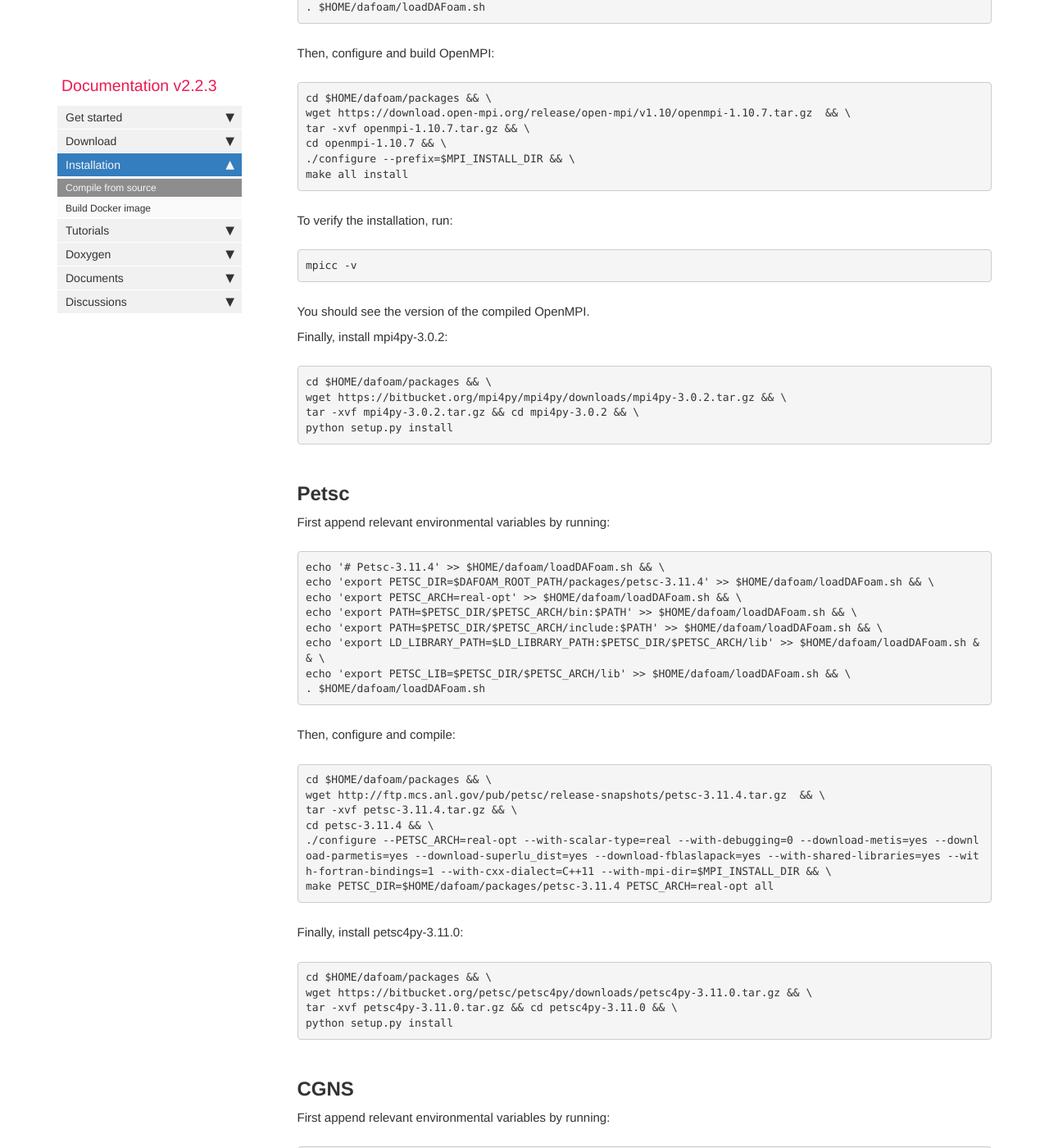
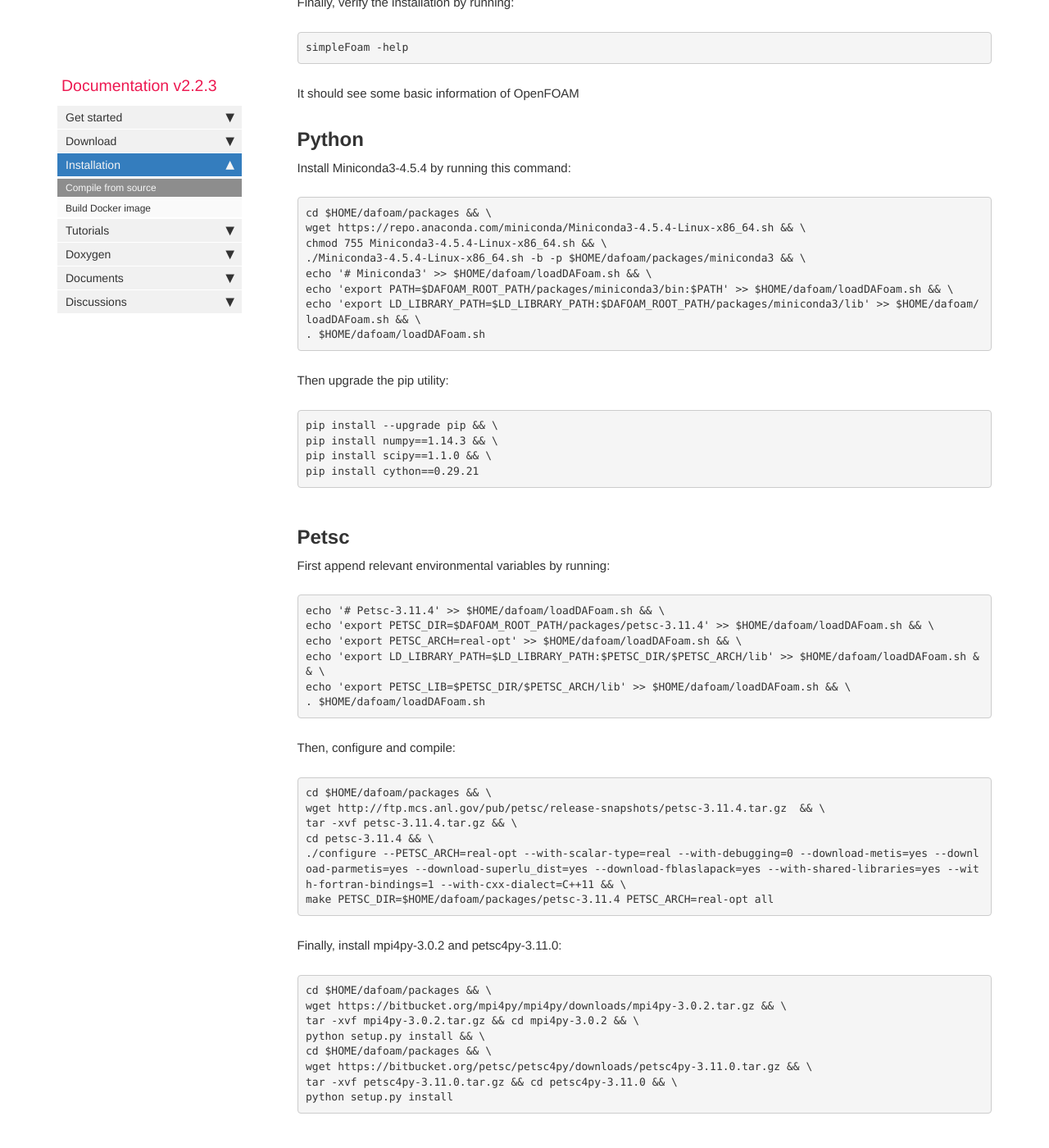
Before and after one commit to DAFoam/DAFoam.github.io, a Jekyll site: the page built from pages/mydoc/mydoc_installation_source.md, in a window 1280 px wide and 1400 px high, scrolled down 2212 px. Shown: the whole window at 82% size. Built offline with Jekyll 4.4.1, drawn with Linux system fonts in a browser that asks for light colours; comment, search, counter and statistics services are not loaded; some of the changed text lies outside the part shown.

Commit message:
content update

```diff
--- a/pages/mydoc/mydoc_installation_source.md
+++ b/pages/mydoc/mydoc_installation_source.md
@@ -14,7 +14,7 @@ The DAFoam package can be compiled with various dependency versions. Here we ela
 
 Ubuntu | Compiler | OpenMPI | mpi4py | PETSc  | petsc4py | CGNS  | Python | Numpy  | Scipy | Cython
 | :------------------------------------------------------------------------------------------------ |
-18.04  | gcc/7.5  | 1.10.7  | 3.0.2  | 3.11.4 | 3.11.0   | 3.3.0 | 3.6.5  | 1.14.3 | 1.1.0 | 0.29.21
+18.04  | gcc/7.5  | 1.10.4  | 3.0.2  | 3.11.4 | 3.11.0   | 3.3.0 | 3.6.5  | 1.14.3 | 1.1.0 | 0.29.21
 
 To compile, you can just copy the code blocks in the following steps and run them on the terminal. If a code block contains multiple lines, copy all the lines and run them on the terminal. Make sure each step run successfully before going to the next one. The entire compilation may take a few hours, the most time-consuming part is to compile OpenFOAM.
 
@@ -40,6 +40,42 @@ echo 'export DAFOAM_ROOT_PATH=$HOME/dafoam' >> $HOME/dafoam/loadDAFoam.sh && \
 chmod 755 $HOME/dafoam/loadDAFoam.sh && \
 . $HOME/dafoam/loadDAFoam.sh
 </pre>
+
+## **OpenFOAM**
+
+We need to first compile OpenFOAM-v1812 because it contains OpenMPI-1.10.4 which will be used for other packages.
+
+<pre>
+cd $HOME/dafoam/OpenFOAM && \
+wget https://sourceforge.net/projects/openfoamplus/files/v1812/OpenFOAM-v1812.tgz/download -O OpenFOAM-v1812.tgz && \
+wget https://sourceforge.net/projects/openfoamplus/files/v1812/ThirdParty-v1812.tgz/download -O ThirdParty-v1812.tgz && \
+tar -xvf OpenFOAM-v1812.tgz && \
+tar -xvf ThirdParty-v1812.tgz && \
+sed -i 's/$HOME/$DAFOAM_ROOT_PATH/g' OpenFOAM-v1812/etc/bashrc && \
+sed -i 's/WM_MPLIB=SYSTEMOPENMPI/WM_MPLIB=OPENMPI/g' OpenFOAM-v1812/etc/bashrc && \
+sed -i 's/--enable-mpi-fortran=none/--enable-mpi-fortran=yes/g' ThirdParty-v1812/makeOPENMPI && \
+cd $HOME/dafoam/OpenFOAM/OpenFOAM-v1812 && \
+wget https://github.com/DAFoam/files/releases/download/v1.0.0/UPstream.C && \
+mv UPstream.C src/Pstream/mpi/UPstream.C && \
+echo '# OpenFOAM-v1812' >> $HOME/dafoam/loadDAFoam.sh && \
+echo 'source $DAFOAM_ROOT_PATH/OpenFOAM/OpenFOAM-v1812/etc/bashrc' >> $HOME/dafoam/loadDAFoam.sh && \
+echo 'export LD_LIBRARY_PATH=$DAFOAM_ROOT_PATH/OpenFOAM/sharedLibs:$LD_LIBRARY_PATH' >> $HOME/dafoam/loadDAFoam.sh && \
+. $HOME/dafoam/loadDAFoam.sh && \
+export WM_NCOMPPROCS=4 && \
+./Allwmake
+</pre>
+
+{% include note.html content="In the above command, we replaced the OpenFOAM-v1812's built-in UPstream.C file with a customized one because we need to prevent OpenFOAM from calling the MPI_Finialize function when wrapping OpenFOAM functions using Cython." %}
+
+{% include note.html content="The above command will compile OpenFOAM using 4 CPU cores. If you want to compile OpenFOAM using more cores, change the ``WM_NCOMPPROCS`` parameter before running ``./Allwmake``" %}
+
+Finally, verify the installation by running:
+
+<pre>
+simpleFoam -help
+</pre>
+
+It should see some basic information of OpenFOAM
 
 ## **Python**
 
@@ -65,46 +101,6 @@ pip install scipy==1.1.0 && \
 pip install cython==0.29.21
 </pre>
 
-## **OpenMPI**
-
-First append relevant environmental variables by running:
-
-<pre>
-echo '# OpenMPI-1.10.7' >> $HOME/dafoam/loadDAFoam.sh && \
-echo 'export MPI_INSTALL_DIR=$DAFOAM_ROOT_PATH/packages/openmpi-1.10.7/opt-gfortran' >> $HOME/dafoam/loadDAFoam.sh && \
-echo 'export LD_LIBRARY_PATH=$LD_LIBRARY_PATH:$MPI_INSTALL_DIR/lib' >> $HOME/dafoam/loadDAFoam.sh && \
-echo 'export PATH=$MPI_INSTALL_DIR/bin:$PATH' >> $HOME/dafoam/loadDAFoam.sh && \
-. $HOME/dafoam/loadDAFoam.sh
-</pre>
-
-Then, configure and build OpenMPI:
-
-<pre>
-cd $HOME/dafoam/packages && \
-wget https://download.open-mpi.org/release/open-mpi/v1.10/openmpi-1.10.7.tar.gz  && \
-tar -xvf openmpi-1.10.7.tar.gz && \
-cd openmpi-1.10.7 && \
-./configure --prefix=$MPI_INSTALL_DIR && \
-make all install
-</pre>
-
-To verify the installation, run:
-
-<pre>
-mpicc -v
-</pre>
-
-You should see the version of the compiled OpenMPI.
-
-Finally, install mpi4py-3.0.2:
-
-<pre>
-cd $HOME/dafoam/packages && \
-wget https://bitbucket.org/mpi4py/mpi4py/downloads/mpi4py-3.0.2.tar.gz && \
-tar -xvf mpi4py-3.0.2.tar.gz && cd mpi4py-3.0.2 && \
-python setup.py install
-</pre>
-
 ## **Petsc**
 
 First append relevant environmental variables by running:
@@ -113,8 +109,6 @@ First append relevant environmental variables by running:
 echo '# Petsc-3.11.4' >> $HOME/dafoam/loadDAFoam.sh && \
 echo 'export PETSC_DIR=$DAFOAM_ROOT_PATH/packages/petsc-3.11.4' >> $HOME/dafoam/loadDAFoam.sh && \
 echo 'export PETSC_ARCH=real-opt' >> $HOME/dafoam/loadDAFoam.sh && \
-echo 'export PATH=$PETSC_DIR/$PETSC_ARCH/bin:$PATH' >> $HOME/dafoam/loadDAFoam.sh && \
-echo 'export PATH=$PETSC_DIR/$PETSC_ARCH/include:$PATH' >> $HOME/dafoam/loadDAFoam.sh && \
 echo 'export LD_LIBRARY_PATH=$LD_LIBRARY_PATH:$PETSC_DIR/$PETSC_ARCH/lib' >> $HOME/dafoam/loadDAFoam.sh && \
 echo 'export PETSC_LIB=$PETSC_DIR/$PETSC_ARCH/lib' >> $HOME/dafoam/loadDAFoam.sh && \
 . $HOME/dafoam/loadDAFoam.sh
@@ -127,13 +121,17 @@ cd $HOME/dafoam/packages && \
 wget http://ftp.mcs.anl.gov/pub/petsc/release-snapshots/petsc-3.11.4.tar.gz  && \
 tar -xvf petsc-3.11.4.tar.gz && \
 cd petsc-3.11.4 && \
-./configure --PETSC_ARCH=real-opt --with-scalar-type=real --with-debugging=0 --download-metis=yes --download-parmetis=yes --download-superlu_dist=yes --download-fblaslapack=yes --with-shared-libraries=yes --with-fortran-bindings=1 --with-cxx-dialect=C++11 --with-mpi-dir=$MPI_INSTALL_DIR && \
+./configure --PETSC_ARCH=real-opt --with-scalar-type=real --with-debugging=0 --download-metis=yes --download-parmetis=yes --download-superlu_dist=yes --download-fblaslapack=yes --with-shared-libraries=yes --with-fortran-bindings=1 --with-cxx-dialect=C++11 && \
 make PETSC_DIR=$HOME/dafoam/packages/petsc-3.11.4 PETSC_ARCH=real-opt all
 </pre>
 
-Finally, install petsc4py-3.11.0:
+Finally, install mpi4py-3.0.2 and petsc4py-3.11.0:
 
 <pre>
+cd $HOME/dafoam/packages && \
+wget https://bitbucket.org/mpi4py/mpi4py/downloads/mpi4py-3.0.2.tar.gz && \
+tar -xvf mpi4py-3.0.2.tar.gz && cd mpi4py-3.0.2 && \
+python setup.py install && \
 cd $HOME/dafoam/packages && \
 wget https://bitbucket.org/petsc/petsc4py/downloads/petsc4py-3.11.0.tar.gz && \
 tar -xvf petsc4py-3.11.0.tar.gz && cd petsc4py-3.11.0 && \
@@ -211,41 +209,6 @@ tar -xvf pyoptsparse.tar.gz && cd pyoptsparse-2.3.0 && \
 pip install .
 </pre>
 
-## **OpenFOAM**
-
-Compile OpenFOAM-v1812 by running:
-
-<pre>
-cd $HOME/dafoam/OpenFOAM && \
-wget https://sourceforge.net/projects/openfoamplus/files/v1812/OpenFOAM-v1812.tgz/download -O OpenFOAM-v1812.tgz && \
-wget https://sourceforge.net/projects/openfoamplus/files/v1812/ThirdParty-v1812.tgz/download -O ThirdParty-v1812.tgz && \
-tar -xvf OpenFOAM-v1812.tgz && \
-tar -xvf ThirdParty-v1812.tgz && \
-cd $HOME/dafoam/OpenFOAM/OpenFOAM-v1812 && \
-wget https://github.com/DAFoam/files/releases/download/v1.0.0/UPstream.C && \
-mv UPstream.C src/Pstream/mpi/UPstream.C && \
-sed -i 's/$HOME/$DAFOAM_ROOT_PATH/g' etc/bashrc && \
-echo '# OpenFOAM-v1812' >> $HOME/dafoam/loadDAFoam.sh && \
-echo 'source $DAFOAM_ROOT_PATH/OpenFOAM/OpenFOAM-v1812/etc/bashrc' >> $HOME/dafoam/loadDAFoam.sh && \
-echo 'export LD_LIBRARY_PATH=$DAFOAM_ROOT_PATH/OpenFOAM/sharedLibs:$LD_LIBRARY_PATH' >> $HOME/dafoam/loadDAFoam.sh && \
-. $HOME/dafoam/loadDAFoam.sh && \
-export WM_NCOMPPROCS=4 && \
-./Allwmake
-</pre>
-
-{% include note.html content="In the above command, we replaced the OpenFOAM-v1812's built-in UPstream.C file with a customized one because we need to prevent OpenFOAM from calling the MPI_Finialize function when wrapping OpenFOAM functions using Cython. We also need to replace $HOME to $DAFOAM_ROOT_PATH in etc/bashrc" %}
-
-{% include note.html content="The above command will compile OpenFOAM using 4 CPU cores. If you want to compile OpenFOAM using more cores, change the ``WM_NCOMPPROCS`` parameter before running ``./Allwmake``" %}
-
-Finally, verify the installation by running:
-
-<pre>
-simpleFoam -help
-</pre>
-
-It should see some basic information of OpenFOAM
-
-
 ## **pyOFM**
 
 Compile pyOFM by running:
@@ -322,15 +285,9 @@ export DAFOAM_ROOT_PATH=$HOME/dafoam
 # Miniconda3
 export PATH=$DAFOAM_ROOT_PATH/packages/miniconda3/bin:$PATH
 export LD_LIBRARY_PATH=$LD_LIBRARY_PATH:$DAFOAM_ROOT_PATH/packages/miniconda3/lib
-# OpenMPI-1.10.7
-export MPI_INSTALL_DIR=$DAFOAM_ROOT_PATH/packages/openmpi-1.10.7/opt-gfortran
-export LD_LIBRARY_PATH=$LD_LIBRARY_PATH:$MPI_INSTALL_DIR/lib
-export PATH=$MPI_INSTALL_DIR/bin:$PATH
 # PETSC
 export PETSC_DIR=$DAFOAM_ROOT_PATH/packages/petsc-3.11.4
 export PETSC_ARCH=real-opt
-export PATH=$PETSC_DIR/$PETSC_ARCH/bin:$PATH
-export PATH=$PETSC_DIR/$PETSC_ARCH/include:$PATH
 export LD_LIBRARY_PATH=$LD_LIBRARY_PATH:$PETSC_DIR/$PETSC_ARCH/lib
 export PETSC_LIB=$PETSC_DIR/$PETSC_ARCH/lib
 # CGNS-3.3.0
@@ -427,13 +385,7 @@ This step is needed if you want to use SNOPT and IPOPT optimizers. Detailed inst
 
 **IPOPT**
 
-First install the pre-requisites by running:
-
-<pre>
-sudo apt-get install gcc g++ gfortran patch wget pkg-config
-</pre>
-
-Then, download Ipopt-3.13.2 and set up the relevant environmental variables to loadDAFoam.sh by runing:
+Download Ipopt-3.13.2 and set up the relevant environmental variables to loadDAFoam.sh by runing:
 
 <pre>
 echo '# Ipopt' >> $HOME/dafoam/loadDAFoam.sh && \
```
Also changed, not shown: other parts of pages/mydoc/mydoc_installation_source.md (+5 -4 lines).
